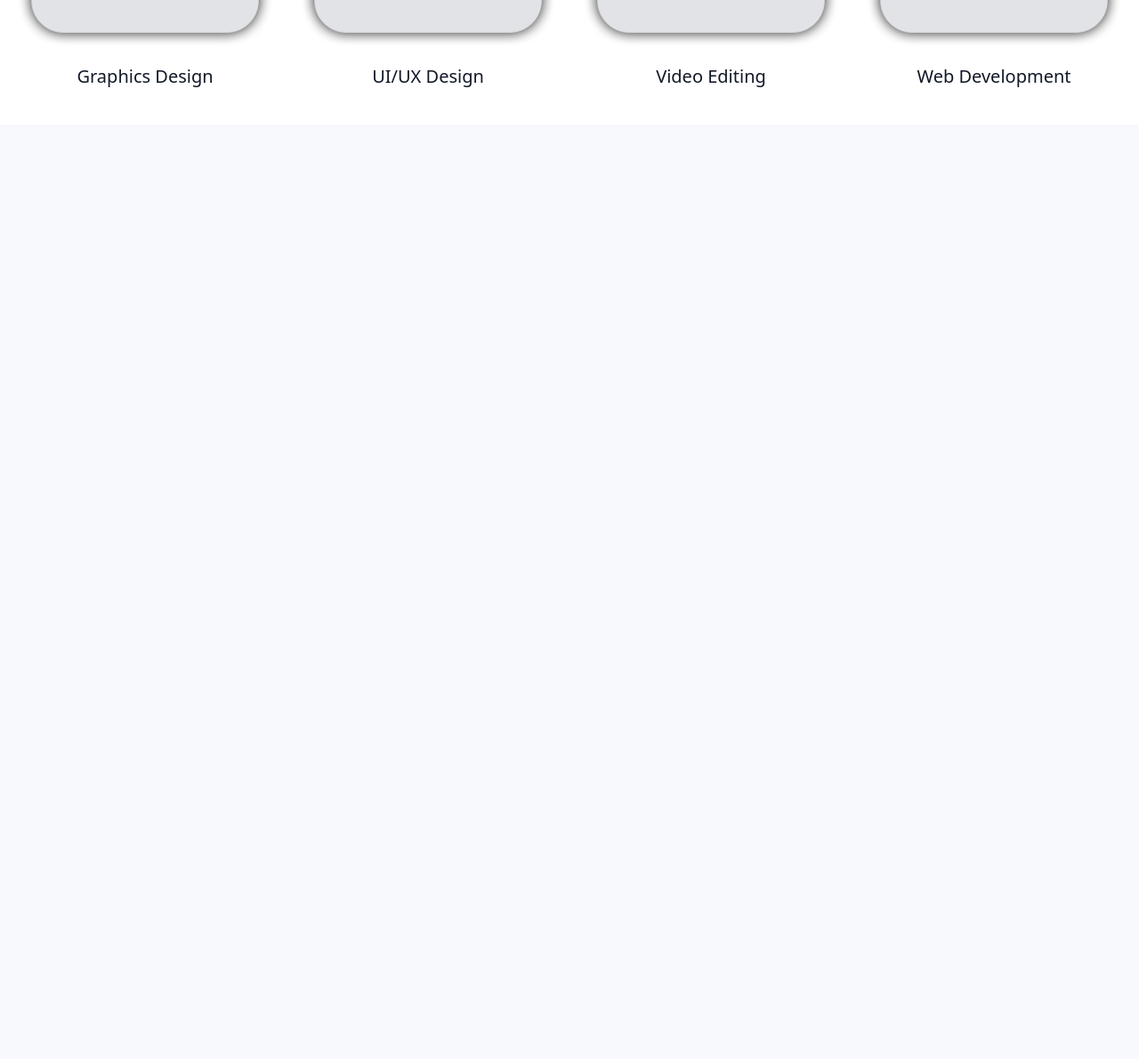
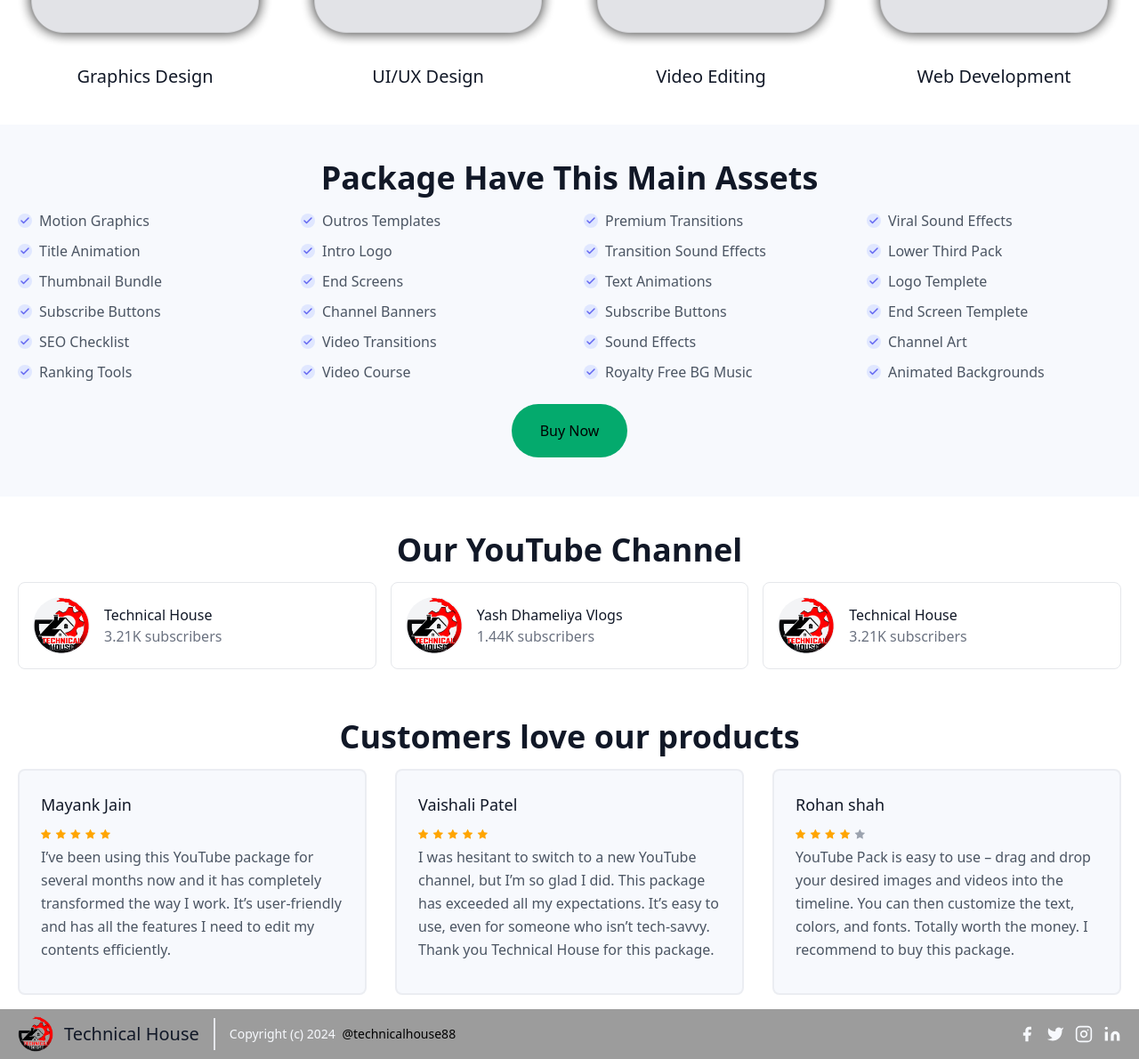
Before and after one commit to yashdhameliya88/YouTube-Package, a PHP site: page / in a window 1280 px wide. Shown: the part 1162-2352 px from the top of the page at 89% size. Before the commit the page ends 1260 px from the top, so only its background shows below. Run offline with PHP 8.4, Linux system fonts and the light colour scheme.

Commit message:
Package Details add

```diff
--- a/index.html
+++ b/index.html
@@ -6,6 +6,7 @@
   <meta charset="UTF-8">
   <meta name="viewport" content="width=device-width, initial-scale=1.0">
   <link rel="stylesheet" href="https://unpkg.com/tailwindcss@^1.0/dist/tailwind.min.css">
+  <link rel="stylesheet" href="https://cdnjs.cloudflare.com/ajax/libs/font-awesome/4.7.0/css/font-awesome.min.css">
   <link rel="stylesheet" href="./style.css">
 </head>
 
@@ -79,6 +80,402 @@
     </div>
   </section>
 
+  <section class="text-gray-600 body-font" style="background-color: #f7f9fd;">
+    <div class="container px-5 py-10 mx-auto">
+      <div class="text-center mb-25">
+        <h1 class="title-font sm:text-4xl text-3xl mb-4 font-medium text-gray-900" style="text-align: center;">
+          <b>Package Have This Main Assets</b>
+        </h1>
+      </div>
+      <div class="flex flex-wrap -m-4">
+        <div class="p-4 lg:w-1/4 sm:w-1/2 w-full">
+
+          <nav class="flex flex-col sm:items-start sm:text-left text-center items-start -mb-8 space-y-2.5">
+            <a>
+              <span
+                class="bg-indigo-100 text-indigo-500 w-4 h-4 mr-2 rounded-full inline-flex items-center justify-center">
+                <svg fill="none" stroke="currentColor" stroke-linecap="round" stroke-linejoin="round" stroke-width="3"
+                  class="w-3 h-3" viewBox="0 0 24 24">
+                  <path d="M20 6L9 17l-5-5"></path>
+                </svg>
+              </span>Motion Graphics
+            </a>
+            <a>
+              <span
+                class="bg-indigo-100 text-indigo-500 w-4 h-4 mr-2 rounded-full inline-flex items-center justify-center">
+                <svg fill="none" stroke="currentColor" stroke-linecap="round" stroke-linejoin="round" stroke-width="3"
+                  class="w-3 h-3" viewBox="0 0 24 24">
+                  <path d="M20 6L9 17l-5-5"></path>
+                </svg>
+              </span>Title Animation
+            </a>
+            <a>
+              <span
+                class="bg-indigo-100 text-indigo-500 w-4 h-4 mr-2 rounded-full inline-flex items-center justify-center">
+                <svg fill="none" stroke="currentColor" stroke-linecap="round" stroke-linejoin="round" stroke-width="3"
+                  class="w-3 h-3" viewBox="0 0 24 24">
+                  <path d="M20 6L9 17l-5-5"></path>
+                </svg>
+              </span>Thumbnail Bundle
+            </a>
+            <a>
+              <span
+                class="bg-indigo-100 text-indigo-500 w-4 h-4 mr-2 rounded-full inline-flex items-center justify-center">
+                <svg fill="none" stroke="currentColor" stroke-linecap="round" stroke-linejoin="round" stroke-width="3"
+                  class="w-3 h-3" viewBox="0 0 24 24">
+                  <path d="M20 6L9 17l-5-5"></path>
+                </svg>
+              </span>Subscribe Buttons
+            </a>
+            <a>
+              <span
+                class="bg-indigo-100 text-indigo-500 w-4 h-4 mr-2 rounded-full inline-flex items-center justify-center">
+                <svg fill="none" stroke="currentColor" stroke-linecap="round" stroke-linejoin="round" stroke-width="3"
+                  class="w-3 h-3" viewBox="0 0 24 24">
+                  <path d="M20 6L9 17l-5-5"></path>
+                </svg>
+              </span>SEO Checklist
+            </a>
+            <a>
+              <span
+                class="bg-indigo-100 text-indigo-500 w-4 h-4 mr-2 rounded-full inline-flex items-center justify-center">
+                <svg fill="none" stroke="currentColor" stroke-linecap="round" stroke-linejoin="round" stroke-width="3"
+                  class="w-3 h-3" viewBox="0 0 24 24">
+                  <path d="M20 6L9 17l-5-5"></path>
+                </svg>
+              </span>Ranking Tools
+            </a>
+          </nav>
+        </div>
+        <div class="p-4 lg:w-1/4 sm:w-1/2 w-full">
+
+          <nav class="flex flex-col sm:items-start sm:text-left text-center items-start -mb-8 space-y-2.5">
+            <a>
+              <span
+                class="bg-indigo-100 text-indigo-500 w-4 h-4 mr-2 rounded-full inline-flex items-center justify-center">
+                <svg fill="none" stroke="currentColor" stroke-linecap="round" stroke-linejoin="round" stroke-width="3"
+                  class="w-3 h-3" viewBox="0 0 24 24">
+                  <path d="M20 6L9 17l-5-5"></path>
+                </svg>
+              </span>Outros Templates
+            </a>
+            <a>
+              <span
+                class="bg-indigo-100 text-indigo-500 w-4 h-4 mr-2 rounded-full inline-flex items-center justify-center">
+                <svg fill="none" stroke="currentColor" stroke-linecap="round" stroke-linejoin="round" stroke-width="3"
+                  class="w-3 h-3" viewBox="0 0 24 24">
+                  <path d="M20 6L9 17l-5-5"></path>
+                </svg>
+              </span>Intro Logo
+            </a>
+            <a>
+              <span
+                class="bg-indigo-100 text-indigo-500 w-4 h-4 mr-2 rounded-full inline-flex items-center justify-center">
+                <svg fill="none" stroke="currentColor" stroke-linecap="round" stroke-linejoin="round" stroke-width="3"
+                  class="w-3 h-3" viewBox="0 0 24 24">
+                  <path d="M20 6L9 17l-5-5"></path>
+                </svg>
+              </span>End Screens
+            </a>
+            <a>
+              <span
+                class="bg-indigo-100 text-indigo-500 w-4 h-4 mr-2 rounded-full inline-flex items-center justify-center">
+                <svg fill="none" stroke="currentColor" stroke-linecap="round" stroke-linejoin="round" stroke-width="3"
+                  class="w-3 h-3" viewBox="0 0 24 24">
+                  <path d="M20 6L9 17l-5-5"></path>
+                </svg>
+              </span>Channel Banners
+            </a>
+            <a>
+              <span
+                class="bg-indigo-100 text-indigo-500 w-4 h-4 mr-2 rounded-full inline-flex items-center justify-center">
+                <svg fill="none" stroke="currentColor" stroke-linecap="round" stroke-linejoin="round" stroke-width="3"
+                  class="w-3 h-3" viewBox="0 0 24 24">
+                  <path d="M20 6L9 17l-5-5"></path>
+                </svg>
+              </span>Video Transitions
+            </a>
+            <a>
+              <span
+                class="bg-indigo-100 text-indigo-500 w-4 h-4 mr-2 rounded-full inline-flex items-center justify-center">
+                <svg fill="none" stroke="currentColor" stroke-linecap="round" stroke-linejoin="round" stroke-width="3"
+                  class="w-3 h-3" viewBox="0 0 24 24">
+                  <path d="M20 6L9 17l-5-5"></path>
+                </svg>
+              </span>Video Course
+            </a>
+          </nav>
+        </div>
+        <div class="p-4 lg:w-1/4 sm:w-1/2 w-full">
+
+          <nav class="flex flex-col sm:items-start sm:text-left text-center items-start -mb-8 space-y-2.5">
+            <a>
+              <span
+                class="bg-indigo-100 text-indigo-500 w-4 h-4 mr-2 rounded-full inline-flex items-center justify-center">
+                <svg fill="none" stroke="currentColor" stroke-linecap="round" stroke-linejoin="round" stroke-width="3"
+                  class="w-3 h-3" viewBox="0 0 24 24">
+                  <path d="M20 6L9 17l-5-5"></path>
+                </svg>
+              </span>Premium Transitions
+            </a>
+            <a>
+              <span
+                class="bg-indigo-100 text-indigo-500 w-4 h-4 mr-2 rounded-full inline-flex items-center justify-center">
+                <svg fill="none" stroke="currentColor" stroke-linecap="round" stroke-linejoin="round" stroke-width="3"
+                  class="w-3 h-3" viewBox="0 0 24 24">
+                  <path d="M20 6L9 17l-5-5"></path>
+                </svg>
+              </span>Transition Sound Effects
+            </a>
+            <a>
+              <span
+                class="bg-indigo-100 text-indigo-500 w-4 h-4 mr-2 rounded-full inline-flex items-center justify-center">
+                <svg fill="none" stroke="currentColor" stroke-linecap="round" stroke-linejoin="round" stroke-width="3"
+                  class="w-3 h-3" viewBox="0 0 24 24">
+                  <path d="M20 6L9 17l-5-5"></path>
+                </svg>
+              </span>Text Animations
+            </a>
+            <a>
+              <span
+                class="bg-indigo-100 text-indigo-500 w-4 h-4 mr-2 rounded-full inline-flex items-center justify-center">
+                <svg fill="none" stroke="currentColor" stroke-linecap="round" stroke-linejoin="round" stroke-width="3"
+                  class="w-3 h-3" viewBox="0 0 24 24">
+                  <path d="M20 6L9 17l-5-5"></path>
+                </svg>
+              </span>Subscribe Buttons
+            </a>
+            <a>
+              <span
+                class="bg-indigo-100 text-indigo-500 w-4 h-4 mr-2 rounded-full inline-flex items-center justify-center">
+                <svg fill="none" stroke="currentColor" stroke-linecap="round" stroke-linejoin="round" stroke-width="3"
+                  class="w-3 h-3" viewBox="0 0 24 24">
+                  <path d="M20 6L9 17l-5-5"></path>
+                </svg>
+              </span>Sound Effects
+            </a>
+            <a>
+              <span
+                class="bg-indigo-100 text-indigo-500 w-4 h-4 mr-2 rounded-full inline-flex items-center justify-center">
+                <svg fill="none" stroke="currentColor" stroke-linecap="round" stroke-linejoin="round" stroke-width="3"
+                  class="w-3 h-3" viewBox="0 0 24 24">
+                  <path d="M20 6L9 17l-5-5"></path>
+                </svg>
+              </span>Royalty Free BG Music
+            </a>
+          </nav>
+        </div>
+        <div class="p-4 lg:w-1/4 sm:w-1/2 w-full">
+
+          <nav class="flex flex-col sm:items-start sm:text-left text-center items-start -mb-1 space-y-2.5">
+            <a>
+              <span
+                class="bg-indigo-100 text-indigo-500 w-4 h-4 mr-2 rounded-full inline-flex items-center justify-center">
+                <svg fill="none" stroke="currentColor" stroke-linecap="round" stroke-linejoin="round" stroke-width="3"
+                  class="w-3 h-3" viewBox="0 0 24 24">
+                  <path d="M20 6L9 17l-5-5"></path>
+                </svg>
+              </span>Viral Sound Effects
+            </a>
+            <a>
+              <span
+                class="bg-indigo-100 text-indigo-500 w-4 h-4 mr-2 rounded-full inline-flex items-center justify-center">
+                <svg fill="none" stroke="currentColor" stroke-linecap="round" stroke-linejoin="round" stroke-width="3"
+                  class="w-3 h-3" viewBox="0 0 24 24">
+                  <path d="M20 6L9 17l-5-5"></path>
+                </svg>
+              </span>Lower Third Pack
+            </a>
+            <a>
+              <span
+                class="bg-indigo-100 text-indigo-500 w-4 h-4 mr-2 rounded-full inline-flex items-center justify-center">
+                <svg fill="none" stroke="currentColor" stroke-linecap="round" stroke-linejoin="round" stroke-width="3"
+                  class="w-3 h-3" viewBox="0 0 24 24">
+                  <path d="M20 6L9 17l-5-5"></path>
+                </svg>
+              </span>Logo Templete
+            </a>
+            <a>
+              <span
+                class="bg-indigo-100 text-indigo-500 w-4 h-4 mr-2 rounded-full inline-flex items-center justify-center">
+                <svg fill="none" stroke="currentColor" stroke-linecap="round" stroke-linejoin="round" stroke-width="3"
+                  class="w-3 h-3" viewBox="0 0 24 24">
+                  <path d="M20 6L9 17l-5-5"></path>
+                </svg>
+              </span>End Screen Templete
+            </a>
+            <a>
+              <span
+                class="bg-indigo-100 text-indigo-500 w-4 h-4 mr-2 rounded-full inline-flex items-center justify-center">
+                <svg fill="none" stroke="currentColor" stroke-linecap="round" stroke-linejoin="round" stroke-width="3"
+                  class="w-3 h-3" viewBox="0 0 24 24">
+                  <path d="M20 6L9 17l-5-5"></path>
+                </svg>
+              </span>Channel Art
+            </a>
+            <a>
+              <span
+                class="bg-indigo-100 text-indigo-500 w-4 h-4 mr-2 rounded-full inline-flex items-center justify-center">
+                <svg fill="none" stroke="currentColor" stroke-linecap="round" stroke-linejoin="round" stroke-width="3"
+                  class="w-3 h-3" viewBox="0 0 24 24">
+                  <path d="M20 6L9 17l-5-5"></path>
+                </svg>
+              </span>Animated Backgrounds
+            </a>
+          </nav>
+        </div>
+      </div>
+      <br>
+      <center>
+      <button
+            class="inline-flex text-white bg-indigo-500 border-0 py-2 px-6 focus:outline-none hover:bg-indigo-600 rounded text-lg button1"
+            style="border-radius: 30px;">Buy Now</button></center>
+    </div>
+  </section>
+
+  <section class="text-gray-600 body-font">
+    <div class="container px-5 py-10 mx-auto">
+      <div class="flex flex-col text-center w-full mb-50">
+        <h1 class="title-font sm:text-4xl text-3xl mb-4 font-medium text-gray-900" style="text-align: center;">
+          <b>Our YouTube Channel</b>
+        </h1></div>
+      <div class="flex flex-wrap -m-2">
+        <div class="p-2 lg:w-1/3 md:w-1/2 w-full">
+          <div class="h-full flex items-center border-gray-200 border p-4 rounded-lg">
+            <img alt="team" class="w-16 h-16 bg-gray-100 object-cover object-center flex-shrink-0 rounded-full mr-4" src="img/th-logo.png">
+            <div class="flex-grow">
+              <h2 class="text-gray-900 title-font font-medium">Technical House</h2>
+              <p class="text-gray-500">3.21K subscribers
+                </p>
+            </div>
+          </div>
+        </div>
+        <div class="p-2 lg:w-1/3 md:w-1/2 w-full">
+          <div class="h-full flex items-center border-gray-200 border p-4 rounded-lg">
+            <img alt="team" class="w-16 h-16 bg-gray-100 object-cover object-center flex-shrink-0 rounded-full mr-4" src="img/th-logo.png">
+            <div class="flex-grow">
+              <h2 class="text-gray-900 title-font font-medium">Yash Dhameliya Vlogs</h2>
+              <p class="text-gray-500">1.44K subscribers
+                </p>
+            </div>
+          </div>
+        </div>
+        <div class="p-2 lg:w-1/3 md:w-1/2 w-full">
+          <div class="h-full flex items-center border-gray-200 border p-4 rounded-lg">
+            <img alt="team" class="w-16 h-16 bg-gray-100 object-cover object-center flex-shrink-0 rounded-full mr-4" src="img/th-logo.png">
+            <div class="flex-grow">
+              <h2 class="text-gray-900 title-font font-medium">Technical House</h2>
+              <p class="text-gray-500">3.21K subscribers
+                </p>
+            </div>
+          </div>
+        </div>
+      </div>
+    </div>
+  </section>
+
+  <section class="text-gray-600 body-font">
+    <div class="container px-5 py-4 mx-auto">
+      <h1 class="title-font sm:text-4xl text-3xl mb-4 font-medium text-gray-900" style="text-align: center;">
+        <b>Customers love our products</b>
+      </h1>
+
+      <div class="flex flex-wrap -m-4">
+        <div class="p-4 md:w-1/3">
+          <div class="h-full border-2 border-gray-200 border-opacity-60 rounded-lg overflow-hidden" style="background-color: #f7f9fd;">
+
+            <div class="p-6">
+              <h1 class="title-font text-lg font-medium text-gray-900 mb-3">Mayank Jain</h1>
+              <h2 class="tracking-widest text-xs title-font font-medium text-gray-400 mb-1"><span
+                  class="fa fa-star checked"></span>
+                <span class="fa fa-star checked"></span>
+                <span class="fa fa-star checked"></span>
+                <span class="fa fa-star checked"></span>
+                <span class="fa fa-star checked"></span>
+              </h2>
+              <p class="leading-relaxed mb-3">I’ve been using this YouTube package for several months now and it has
+                completely transformed the way I work. It’s user-friendly and has all the features I need to edit my
+                contents efficiently.</p>
+
+            </div>
+          </div>
+        </div>
+        <div class="p-4 md:w-1/3">
+          <div class="h-full border-2 border-gray-200 border-opacity-60 rounded-lg overflow-hidden" style="background-color: #f7f9fd;">
+
+            <div class="p-6">
+              <h1 class="title-font text-lg font-medium text-gray-900 mb-3">Vaishali Patel</h1>
+              <h2 class="tracking-widest text-xs title-font font-medium text-gray-400 mb-1"><span
+                  class="fa fa-star checked"></span>
+                <span class="fa fa-star checked"></span>
+                <span class="fa fa-star checked"></span>
+                <span class="fa fa-star checked"></span>
+                <span class="fa fa-star checked"></span>
+              </h2>
+              <p class="leading-relaxed mb-3">I was hesitant to switch to a new YouTube channel, but I’m so glad I did.
+                This package has exceeded all my expectations. It’s easy to use, even for someone who isn’t tech-savvy. Thank you Technical House for this package.</p>
+
+            </div>
+          </div>
+        </div>
+        <div class="p-4 md:w-1/3">
+          <div class="h-full border-2 border-gray-200 border-opacity-60 rounded-lg overflow-hidden" style="background-color: #f7f9fd;">
+
+            <div class="p-6">
+              <h1 class="title-font text-lg font-medium text-gray-900 mb-3">Rohan shah</h1>
+              <h2 class="tracking-widest text-xs title-font font-medium text-gray-400 mb-1"><span
+                  class="fa fa-star checked"></span>
+                <span class="fa fa-star checked"></span>
+                <span class="fa fa-star checked"></span>
+                <span class="fa fa-star checked"></span>
+                <span class="fa fa-star"></span>
+              </h2>
+              <p class="leading-relaxed mb-3">YouTube Pack is easy to use – drag and drop your desired images and videos
+                into the timeline. You can then customize the text, colors, and fonts. Totally worth the money. I recommend to buy this package.</p>
+
+            </div>
+          </div>
+        </div>
+      </div>
+    </div>
+  </section>
+
+
+  <footer class="text-gray-600 body-font" style="background-color: #9c9c9c;">
+    <div class="container px-5 py-2 mx-auto flex items-center sm:flex-row flex-col">
+      <a class="flex title-font font-medium items-center md:justify-start justify-center text-gray-900">
+        <img src="img/th-logo.png" alt="Avatar" style="width:40px">
+        </svg>
+        <span class="ml-3 text-xl">Technical House</span>
+      </a>
+      <p class="text-sm text-gray-500 sm:ml-4 sm:pl-4 sm:border-l-2 sm:border-gray-200 sm:py-2 sm:mt-0 mt-4" style="color: #f7f9fd;">Copyright (c) 2024
+        <a href="https://twitter.com/knyttneve" class="text-gray-600 ml-1" rel="noopener noreferrer" target="_blank" style="color: #000000;">@technicalhouse88</a></p>
+      <span class="inline-flex sm:ml-auto sm:mt-0 mt-4 justify-center sm:justify-start">
+        <a class="text-gray-500">
+          <svg fill="currentColor" stroke-linecap="round" stroke-linejoin="round" stroke-width="2" class="w-5 h-5" viewBox="0 0 24 24"  style="color: #f7f9fd;" >
+            <path d="M18 2h-3a5 5 0 00-5 5v3H7v4h3v8h4v-8h3l1-4h-4V7a1 1 0 011-1h3z"></path>
+          </svg>
+        </a>
+        <a class="ml-3 text-gray-500">
+          <svg fill="currentColor" stroke-linecap="round" stroke-linejoin="round" stroke-width="2" class="w-5 h-5" viewBox="0 0 24 24" style="color: #f7f9fd;">
+            <path d="M23 3a10.9 10.9 0 01-3.14 1.53 4.48 4.48 0 00-7.86 3v1A10.66 10.66 0 013 4s-4 9 5 13a11.64 11.64 0 01-7 2c9 5 20 0 20-11.5a4.5 4.5 0 00-.08-.83A7.72 7.72 0 0023 3z"></path>
+          </svg>
+        </a>
+        <a class="ml-3 text-gray-500">
+          <svg fill="none" stroke="currentColor" stroke-linecap="round" stroke-linejoin="round" stroke-width="2" class="w-5 h-5" viewBox="0 0 24 24" style="color: #f7f9fd;">
+            <rect width="20" height="20" x="2" y="2" rx="5" ry="5"></rect>
+            <path d="M16 11.37A4 4 0 1112.63 8 4 4 0 0116 11.37zm1.5-4.87h.01"></path>
+          </svg>
+        </a>
+        <a class="ml-3 text-gray-500">
+          <svg fill="currentColor" stroke="currentColor" stroke-linecap="round" stroke-linejoin="round" stroke-width="0" class="w-5 h-5" viewBox="0 0 24 24" style="color: #f7f9fd;">
+            <path stroke="none" d="M16 8a6 6 0 016 6v7h-4v-7a2 2 0 00-2-2 2 2 0 00-2 2v7h-4v-7a6 6 0 016-6zM2 9h4v12H2z"></path>
+            <circle cx="4" cy="4" r="2" stroke="none"></circle>
+          </svg>
+        </a>
+      </span>
+    </div>
+  </footer>
 
 </body>
 
--- a/style.css
+++ b/style.css
@@ -20,3 +20,7 @@
     box-shadow: 0 10px #666;
     transform: translateY(4px);
 }
+
+.checked {
+    color: orange;
+  }
```
Also changed, not shown: img/th-white.jpg (added).
